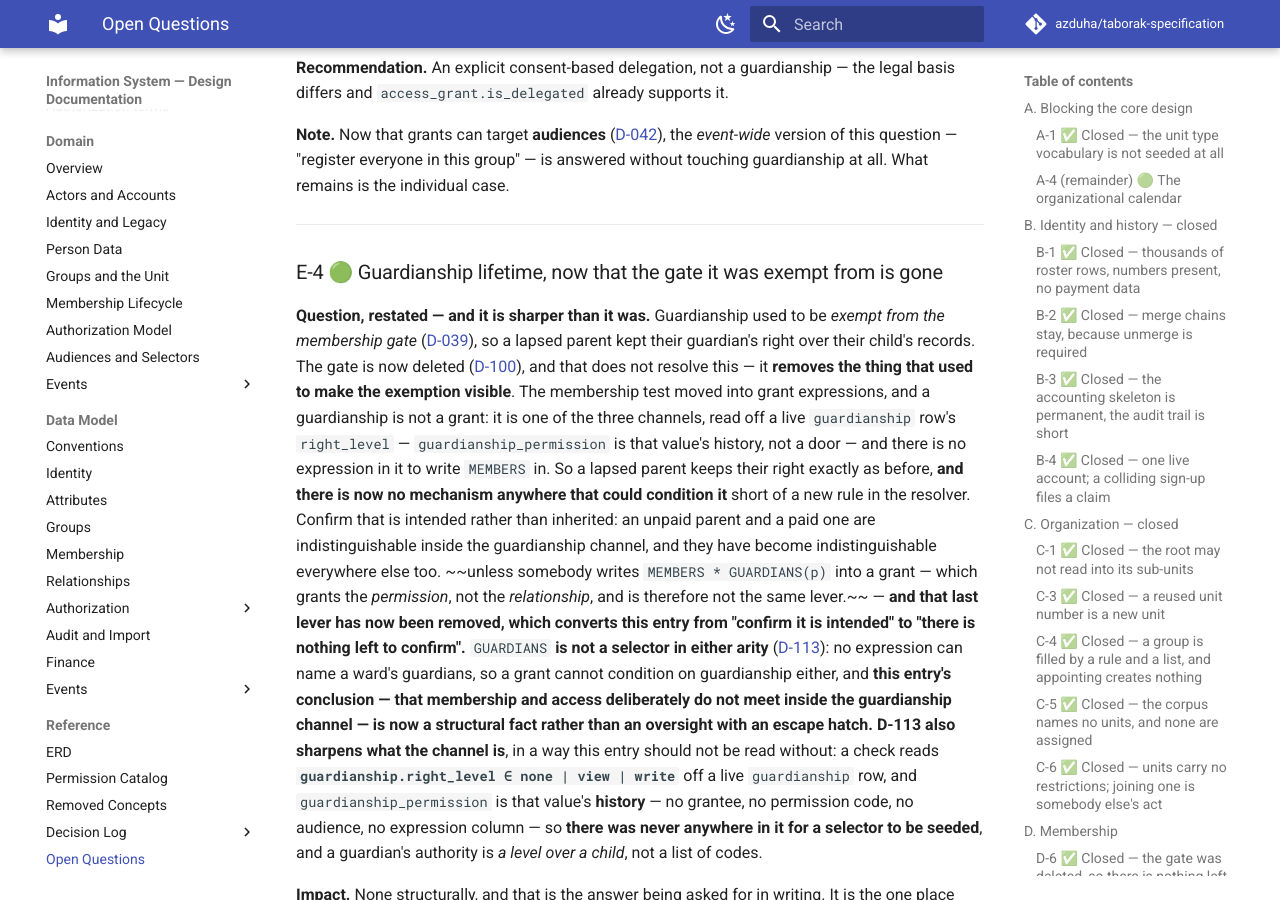
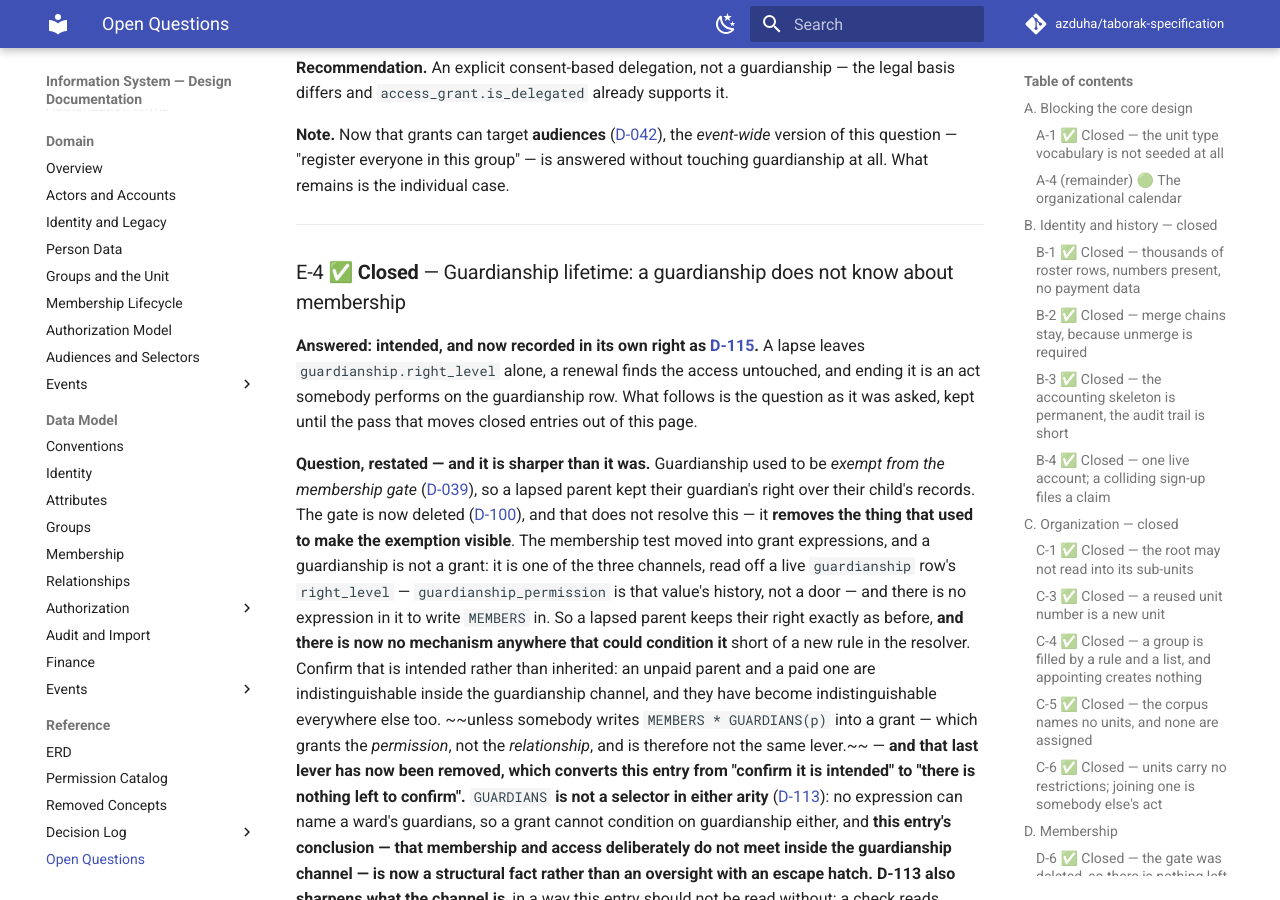
Before and after one commit to azduha/taborak-specification, an MkDocs documentation site: the page built from docs/open-questions.md, in a window 1280 px wide and 900 px high, scrolled down 14211 px. Built offline with MkDocs 1.6.1 and Material for MkDocs 9.7.7, drawn with Linux system fonts in a browser that asks for light colours; comment, search, counter and statistics services are not loaded.

Commit message:
Record D-115: a guardianship does not know about membership
E-4 had been asking whether a lapsed guardian keeping their right was intended or
merely inherited from the deleted membership gate. It is intended: a lapse leaves
guardianship.right_level alone, a renewal finds the access untouched, and ending it
is an act somebody performs on the guardianship row rather than a state derived from
a fee. The ruling needed an owner of its own because the gate that used to carry it
as a visible exemption is gone, and D-113 closed the last route by which a grant
expression could have reached the channel.

Round 15 opens with this one entry; the rest of the round's rulings were already
recorded in earlier ones. E-4 is marked closed and keeps its question text until the
pass that moves closed entries out of open-questions.md.

Co-Authored-By: Claude Code <noreply@anthropic.com>

```diff
--- a/docs/open-questions.md
+++ b/docs/open-questions.md
@@ -650,7 +650,13 @@ without touching guardianship at all. What remains is the individual case.
 
 ---
 
-### E-4 🟢 Guardianship lifetime, now that the gate it was exempt from is gone
+### E-4 ✅ **Closed** — Guardianship lifetime: a guardianship does not know about membership
+
+**Answered: intended, and now recorded in its own right as
+[D-115](decisions/round-15.md#d-115--a-guardianship-does-not-know-about-membership-right_level-outlives-a-lapse-and-survives-a-renewal).**
+A lapse leaves `guardianship.right_level` alone, a renewal finds the access untouched, and ending it is an
+act somebody performs on the guardianship row. What follows is the question as it was asked, kept until the
+pass that moves closed entries out of this page.
 
 **Question, restated — and it is sharper than it was.** Guardianship used to be *exempt from the
 membership gate*
--- a/mkdocs.yml
+++ b/mkdocs.yml
@@ -121,6 +121,7 @@ nav:
           - Rounds 11-12: decisions/round-11-12.md
           - Round 13: decisions/round-13.md
           - Round 14: decisions/round-14.md
+          - Round 15: decisions/round-15.md
       - Open Questions: open-questions.md
 
 site_url: https://azduha.github.io/taborak-specification/
```
Also changed, not shown: docs/decisions/index.md (+2 -1 lines), docs/decisions/round-14.md (+1 -1 lines), docs/decisions/round-15.md (added, +69 -0 lines).
